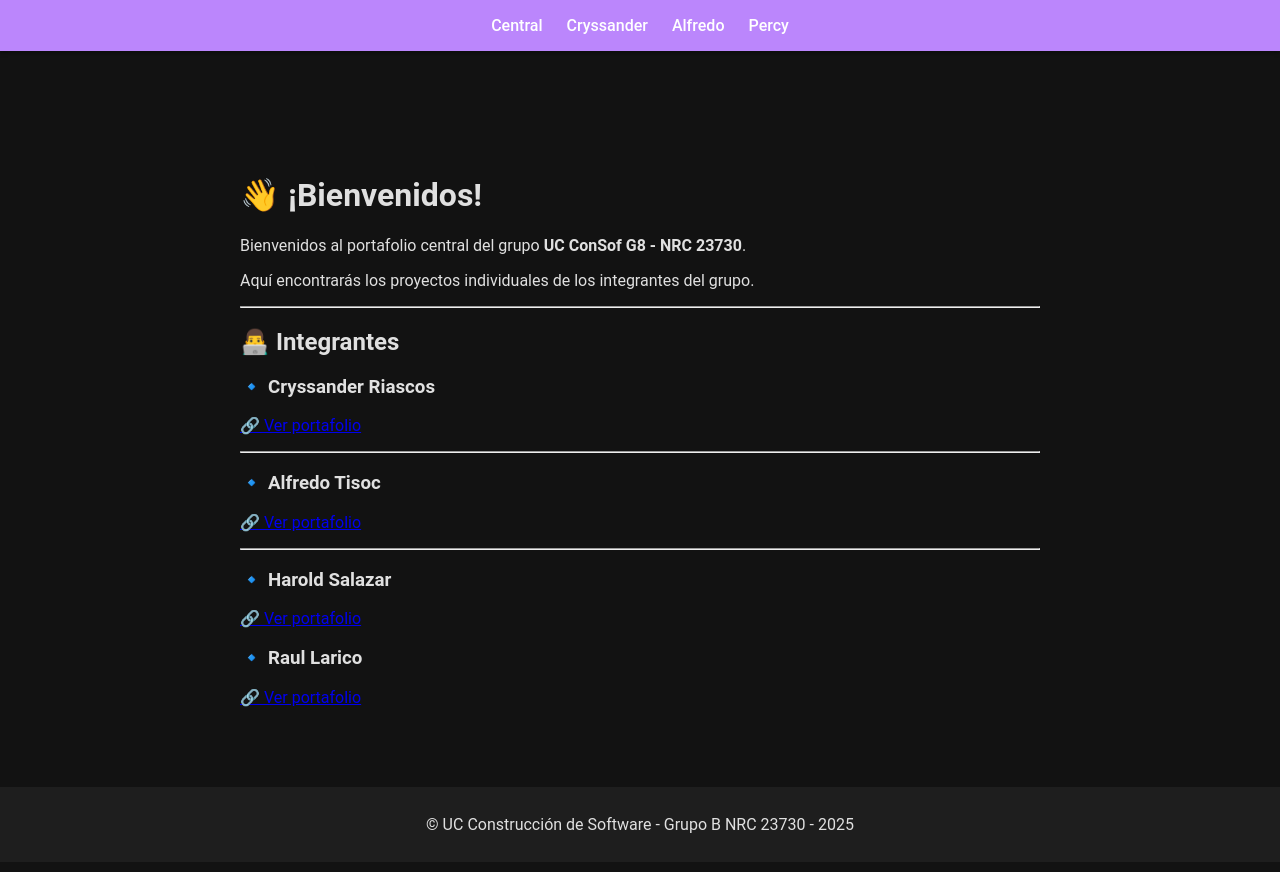
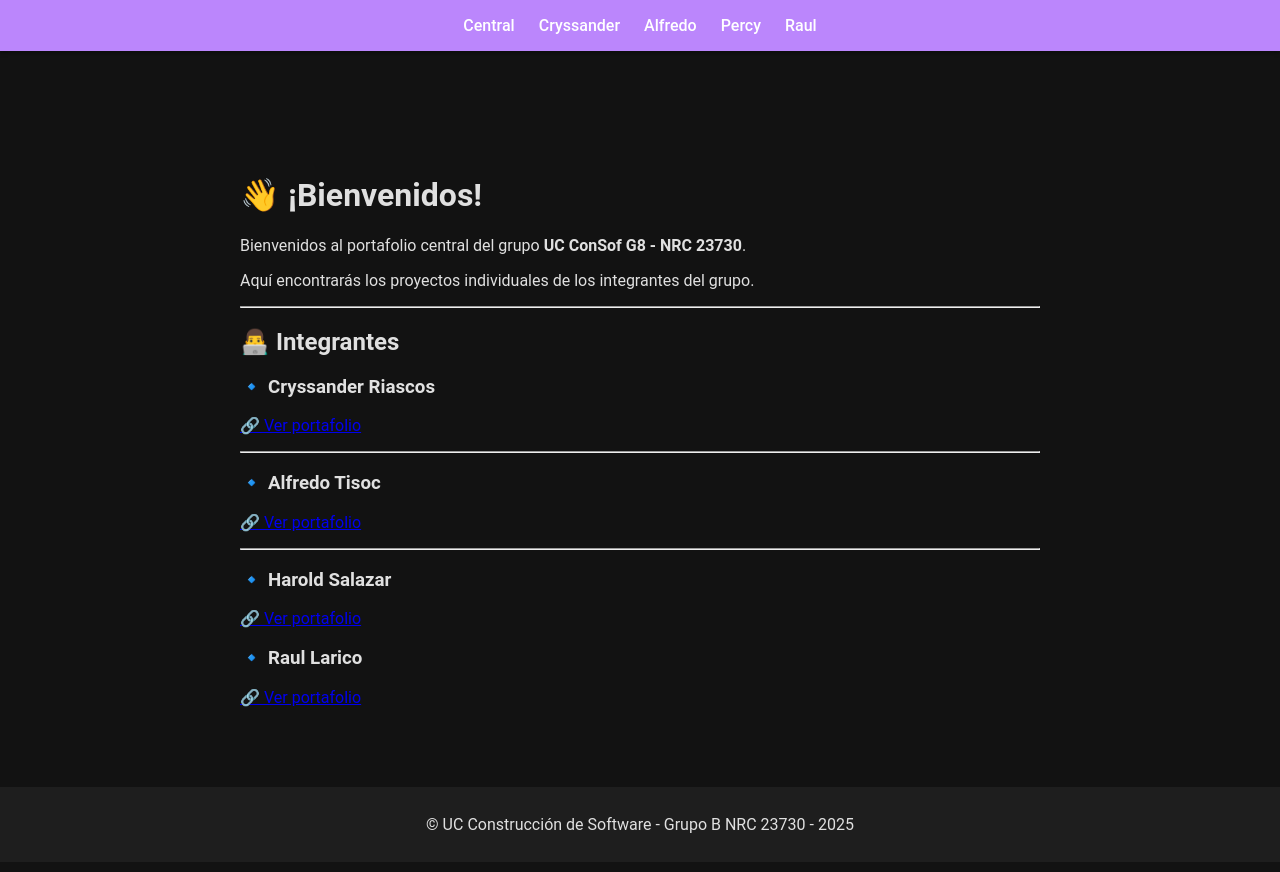
Before and after one commit to rlaricorcontinental/grupo8nrc23730, a Jekyll site: the page built from index.md, in a window 1280 px wide. Shown: the top 872 px of the page. Built offline with Jekyll 4.4.1, drawn with Linux system fonts in a browser that asks for light colours.

Commit message:
Update header.html

```diff
--- a/_includes/header.html
+++ b/_includes/header.html
@@ -5,6 +5,7 @@
             <li><a href="/grupo8nrc23730/TM638231">Cryssander</a></li>
             <li><a href="/grupo8nrc23730/AlfredoTisoc">Alfredo</a></li>
             <li><a href="/grupo8nrc23730/PercyAlama">Percy</a></li>
+            <li><a href="/grupo8nrc23730/rlaricor">Raul</a></li>
         </ul>
     </nav>
 </header>
```
